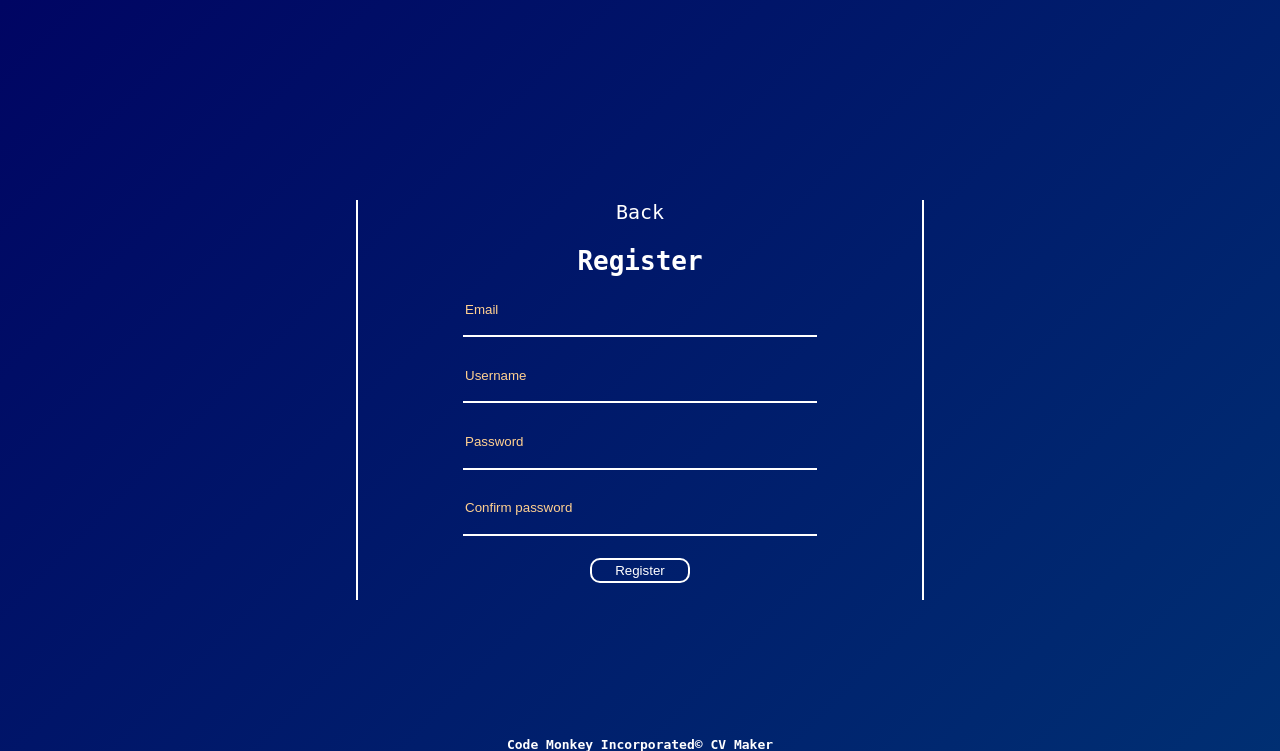
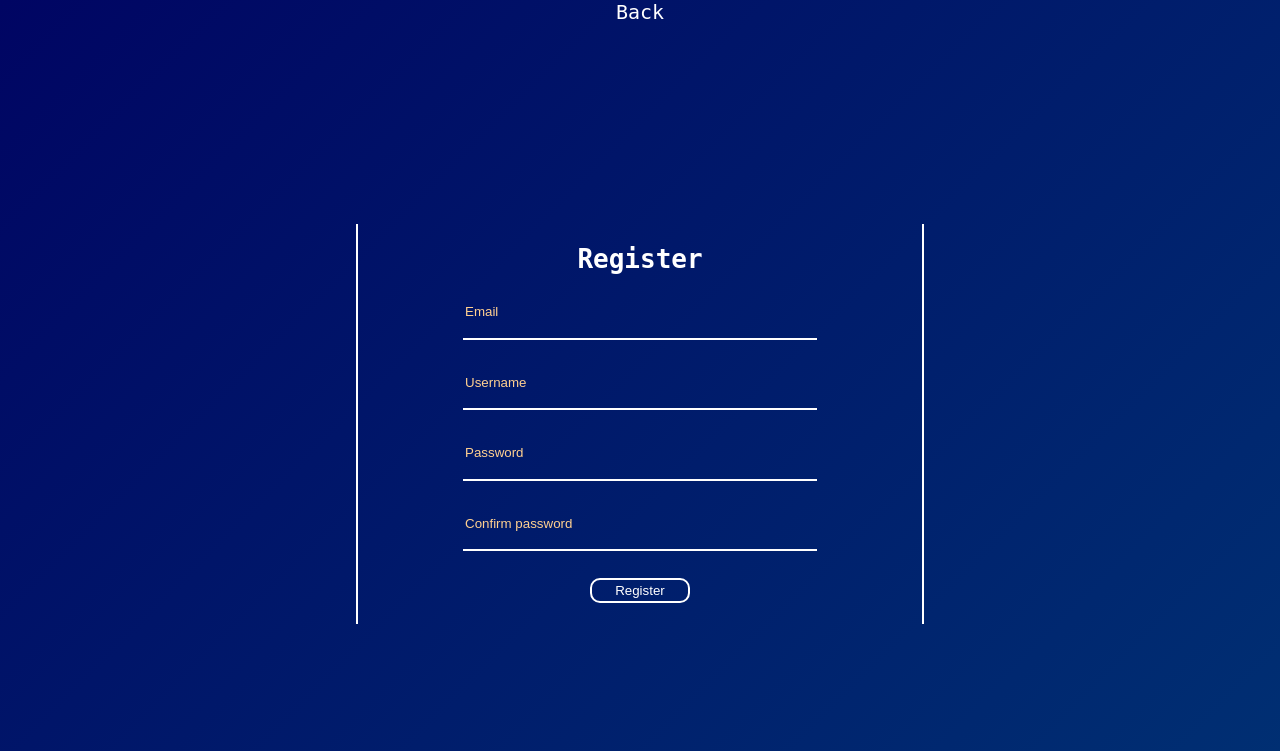
Before and after one commit to JoristerWolbeek/Eindproject-Jaar--804d9612, a PHP site: page /Eindproject-Jaar--804d9612/register.php in a window 1280 px wide. Shown: the top 751 px of the page. Run offline with PHP 8.4, Linux system fonts and the light colour scheme.

Commit message:
getting updated

```diff
--- a/register.php
+++ b/register.php
@@ -74,11 +74,12 @@ try {
     <header>
     </header>
     <main>
+    <div id="header">
+        <a class="backLink" href="index.php">Back</a>
+    </div>
         <div class="loginPostbody">
-
             <form id="register" method="post">
                 <div class="loginContainer">
-                <a class="backLink" href="index.php">Back</a>
                     <h1>Register</h1>
                     <input class="field" type="email" name="email" placeholder="Email" <?= $email_value?> autocomplete="off">
                     <input class="field" type="text" name="username" placeholder="Username" <?= $username_value?> autocomplete="off">
```
